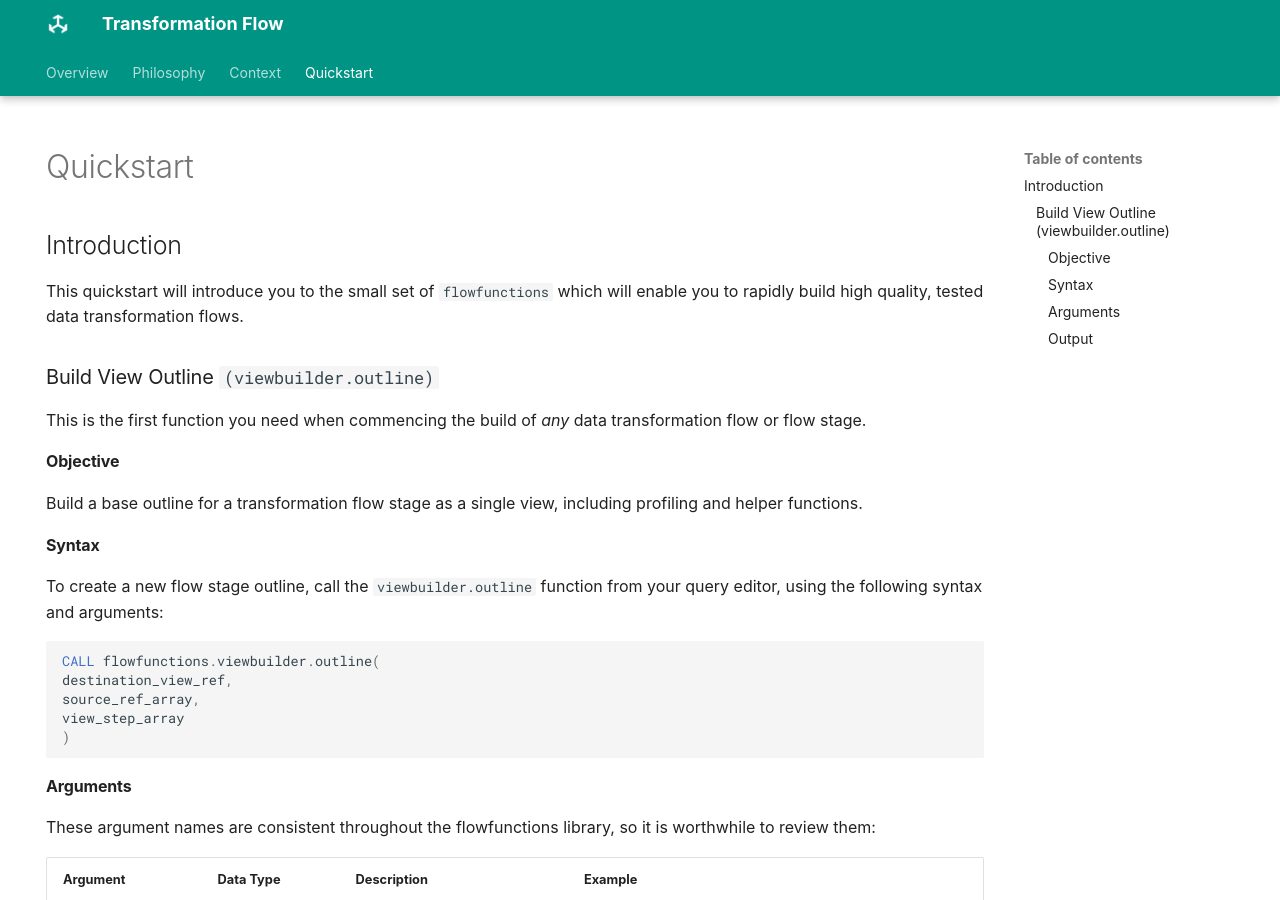
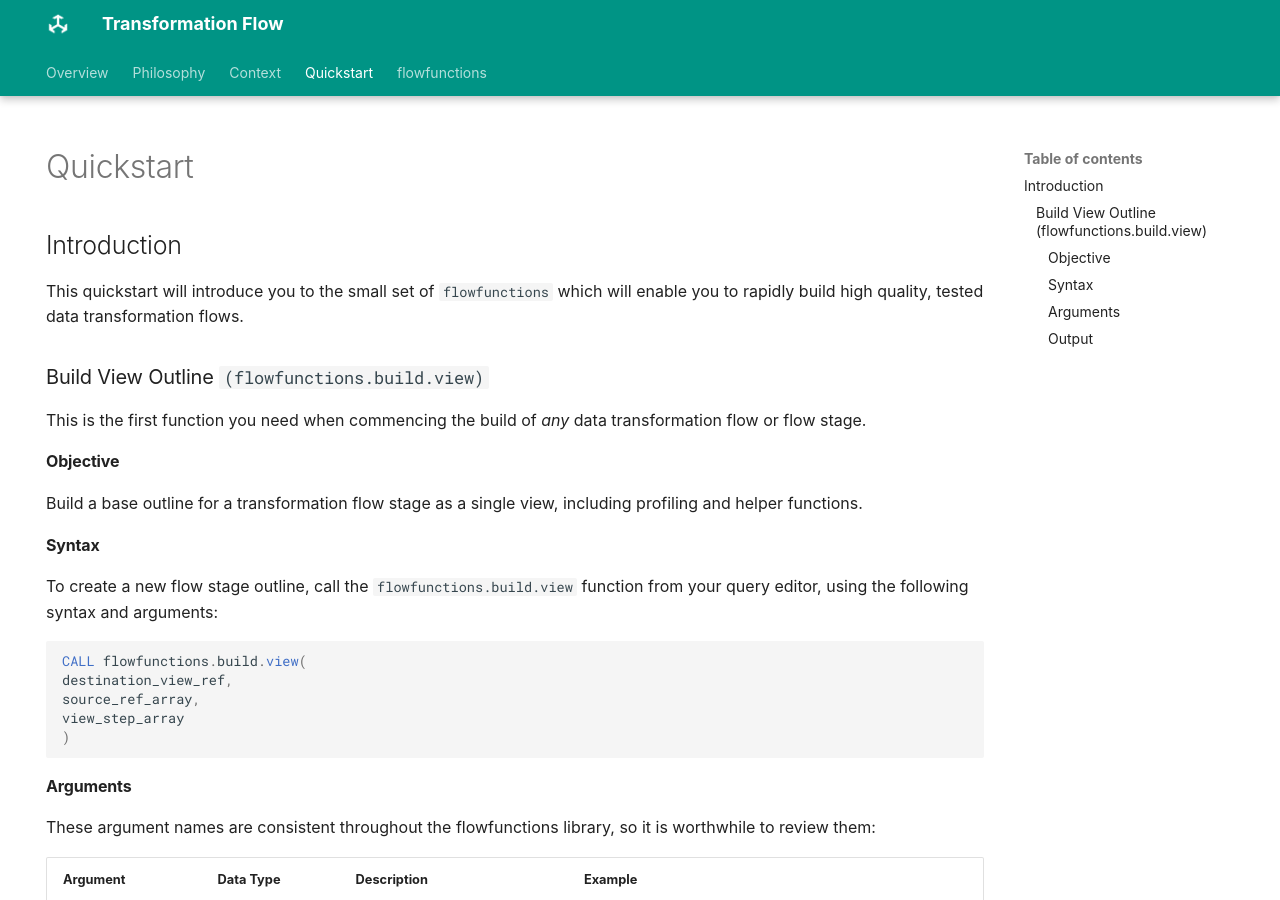
Before and after one commit to transformationflow/transformationflow.github.io, an MkDocs documentation site: the page built from docs/quickstart.md, in a window 1280 px wide and 900 px high. Built offline with MkDocs 1.6.1 and Material for MkDocs 9.7.7, drawn with Linux system fonts in a browser that asks for light colours; some web fonts are replaced; comment, search, counter and statistics services are not loaded.

Commit message:
added flowfunctions ref

````diff
--- a/docs/quickstart.md
+++ b/docs/quickstart.md
@@ -5,17 +5,17 @@ hide:
 # Introduction
 This quickstart will introduce you to the small set of `flowfunctions` which will enable you to rapidly build high quality, tested data transformation flows.
 
-## Build View Outline `(viewbuilder.outline)`
+## Build View Outline `(flowfunctions.build.view)`
 This is the first function you need when commencing the build of *any* data transformation flow or flow stage.
 
 ### Objective
 Build a base outline for a transformation flow stage as a single view, including profiling and helper functions.
 
 ### Syntax
-To create a new flow stage outline, call the `viewbuilder.outline` function from your query editor, using the following syntax and arguments:
+To create a new flow stage outline, call the `flowfunctions.build.view` function from your query editor, using the following syntax and arguments:
 
 ```sql
-CALL flowfunctions.viewbuilder.outline(
+CALL flowfunctions.build.view(
 destination_view_ref,
 source_ref_array,
 view_step_array
--- a/mkdocs.yml
+++ b/mkdocs.yml
@@ -25,6 +25,7 @@ nav:
   - Philosophy: 'the-zen-of-sql.md'
   - Context: 'context.md'
   - Quickstart: 'quickstart.md'
+  - flowfunctions: 'flowfunctions.md'
   # - Framework: 'framework.md'
   # - How to Write SQL: 'how-to-write-sql.md'
   # - Workflow: 'workflow.md'
@@ -44,6 +45,14 @@ extra:
   analytics:
     provider: google
     property: G-P2ZCF8ZKFD
+  social:
+    - icon: fontawesome/brands/medium
+      link: https://jimbeepbeep.medium.com/
+    - icon: fontawesome/brands/github
+      link: https://github.com/jimbeepbeep
+    - icon: fontawesome/solid/paper-plane
+      link: mailto:jim@transformationflow.io
+
 
 extra_javascript:
   - https://cdnjs.cloudflare.com/ajax/libs/tablesort/5.2.1/tablesort.min.js
````
Also changed, not shown: docs/context.md (+2 -4 lines), docs/flow.md (deleted, +0 -6 lines), docs/flowfunctions.md (added, +12 -0 lines), docs/index.md (+2 -3 lines), 1 other file.
